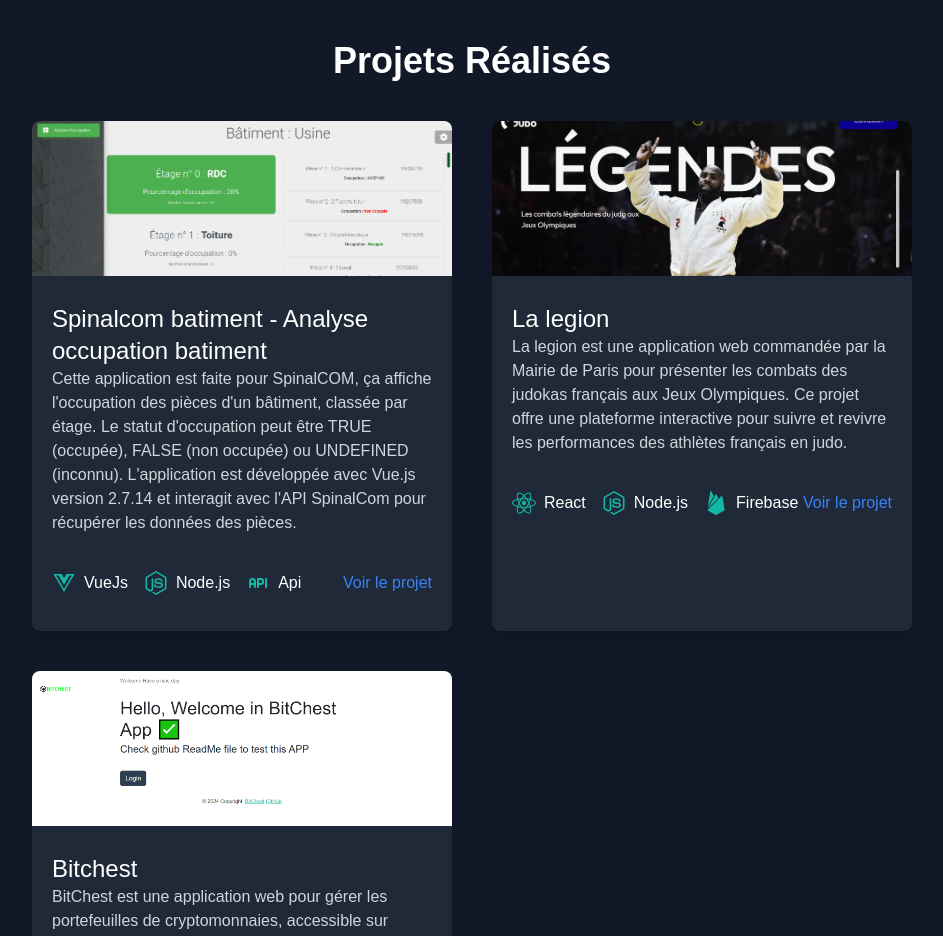
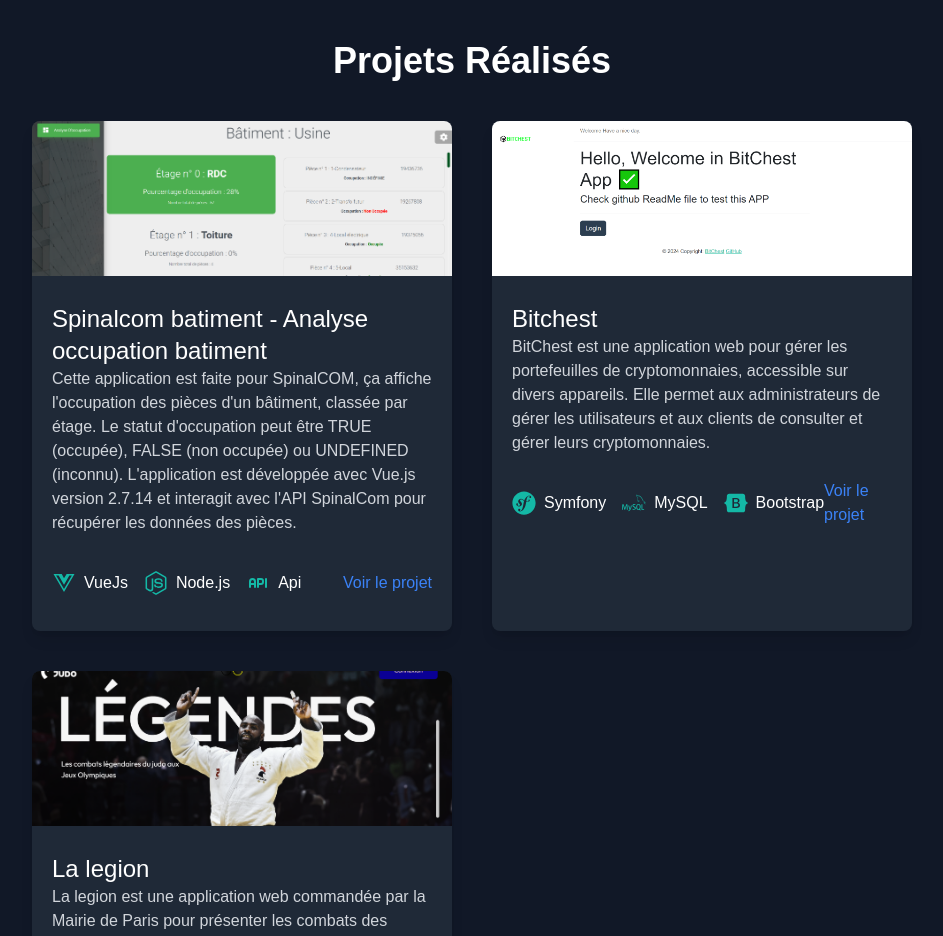
Before and after one commit to Malk2375/portfolio, a Next.js app: page / in a window 1280 px wide. Shown: the part 2200-3136 px from the top of the page, without its empty margins (168-1111 px from the left). Built offline with nearby package versions, Linux system fonts and the light colour scheme.

Commit message:
Readme Update, Correction images

```diff
--- a/components/Projets.js
+++ b/components/Projets.js
@@ -4,7 +4,6 @@
 import { SiFirebase } from "react-icons/si";
 import { FaVuejs } from "react-icons/fa";
 import { TbApi } from "react-icons/tb";
-import { BsFiletypeScss } from "react-icons/bs";
 
 import Image from "next/image";
 
@@ -22,25 +21,25 @@
       ]
     },
     {
+      name: "Bitchest",
+      description: "BitChest est une application web pour gérer les portefeuilles de cryptomonnaies, accessible sur divers appareils. Elle permet aux administrateurs de gérer les utilisateurs et aux clients de consulter et gérer leurs cryptomonnaies.",
+      imageUrl: "/BITCHEST.png",
+      link: "https://dorbani.alwaysdata.net",
+      technologies: [
+        { icon: FaSymfony, name: "Symfony" },
+        { icon: SiMysql, name: "MySQL" },
+        { icon: FaBootstrap, name: "Bootstrap" },
+      ]
+    },
+    {
       name: "La legion",
       description: "La legion est une application web commandée par la Mairie de Paris pour présenter les combats des judokas français aux Jeux Olympiques. Ce projet offre une plateforme interactive pour suivre et revivre les performances des athlètes français en judo.",
-      imageUrl: "/lalegion.png",
+      imageUrl: "/LALGION.png",
       link: "https://lalegion.vercel.app/",
       technologies: [
         { icon: FaReact, name: "React" },
         { icon: FaNodeJs, name: "Node.js" },
         { icon: SiFirebase, name: "Firebase" },
-      ]
-    },
-    {
-      name: "Bitchest",
-      description: "BitChest est une application web pour gérer les portefeuilles de cryptomonnaies, accessible sur divers appareils. Elle permet aux administrateurs de gérer les utilisateurs et aux clients de consulter et gérer leurs cryptomonnaies.",
-      imageUrl: "/bitchest.png",
-      link: "https://dorbani.alwaysdata.net",
-      technologies: [
-        { icon: FaSymfony, name: "Symfony" },
-        { icon: SiMysql, name: "MySQL" },
-        { icon: FaBootstrap, name: "Bootstrap" },
       ]
     }
   ];
```
Also changed, not shown: public/LALGION.png (renamed from public/lalegion.PNG), 1 other file (tests, documents, lock files or other folders).
